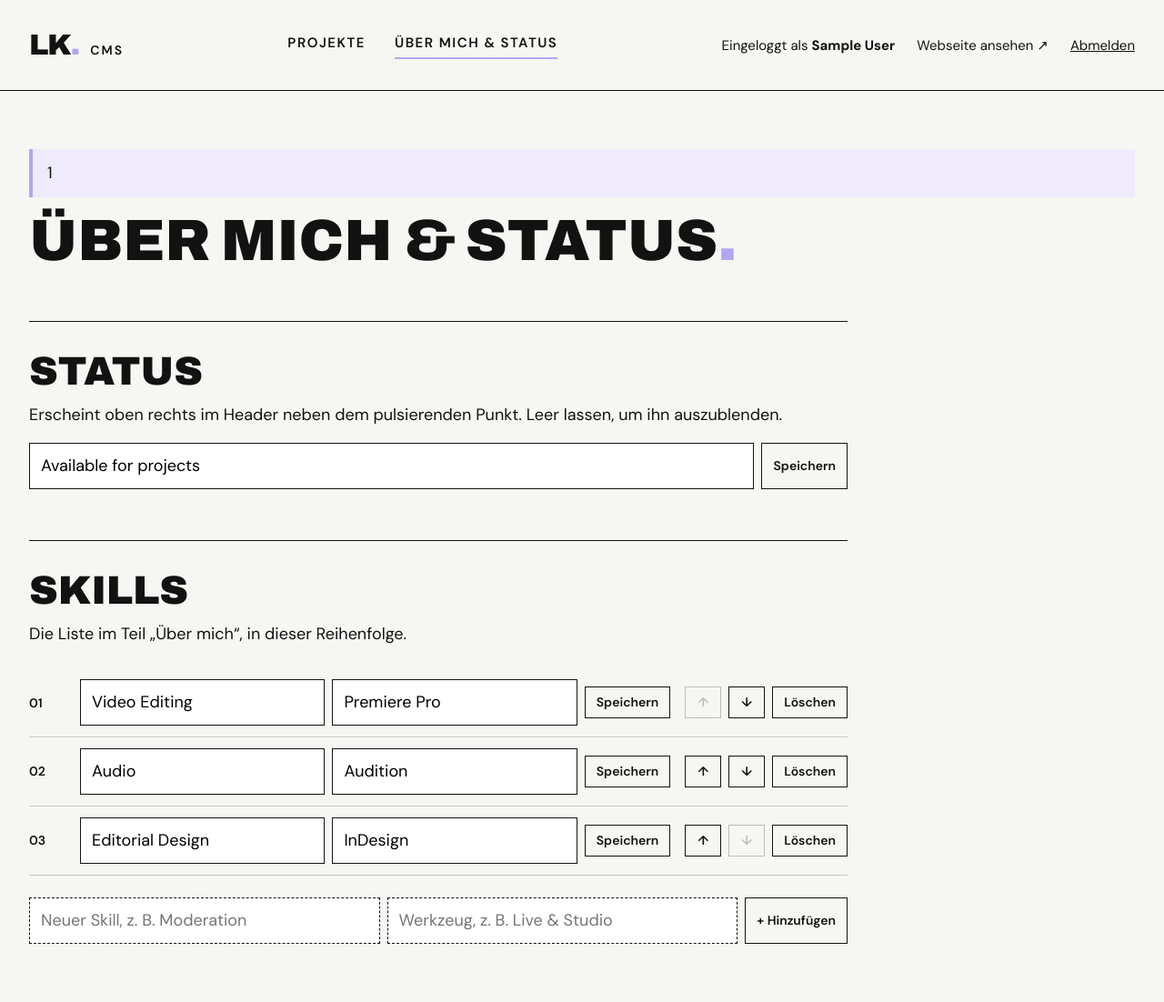
After one commit to Lailaaaa23/portfolio, a PHP site: page /admin/ueber-mich.php in a window 1280 px wide. The commit adds this page. Shown: the whole page at 91% size. Run offline with PHP 8.4, Linux system fonts and the light colour scheme; the visitor is signed in with stand-in values (Sample User, id 1); data comes from the database, SQL or seed files in the repository.

Commit message:
CMS: Über mich & Status, Skills und Status per fetch

```diff
--- /dev/null
+++ b/admin/ueber-mich.php
@@ -0,0 +1,208 @@
+<?php
+/*
+ * CMS: ÜBER MICH & STATUS
+ *
+ * - Status im Header der Webseite ("Available for projects")
+ * - Skills im Teil "Über mich": bearbeiten, sortieren, löschen, hinzufügen
+ *
+ * Alle Formulare auf dieser Seite schicken ihre Daten an diese Seite selbst.
+ * Das Feld "aktion" sagt, was zu tun ist. Danach wird auf diese Seite
+ * zurückgeleitet, damit ein Neuladen das Formular nicht nochmals abschickt.
+ */
+
+require __DIR__ . '/../includes/admin.php';
+loginErforderlich();
+
+$db = verbindeDatenbank();
+
+
+// ---------- Formular abgeschickt: Aktion ausführen ----------
+if ($_SERVER['REQUEST_METHOD'] === 'POST') {
+    pruefeCsrf();
+    $aktion = $_POST['aktion'] ?? '';
+
+    // ----- Status speichern -----
+    if ($aktion === 'status') {
+        $status = trim($_POST['status'] ?? '');
+        if (mb_strlen($status) > 60) {
+            meldungSetzen('Der Status ist zu lang (höchstens 60 Zeichen).');
+        } else {
+            // "INSERT … ON DUPLICATE KEY UPDATE": Gibt es die Zeile "status" noch nicht,
+            // wird sie angelegt, sonst wird ihr Wert geändert. Ein Befehl für beide Fälle.
+            $db->prepare(
+                'INSERT INTO einstellungen (name, wert) VALUES (?, ?)
+                 ON DUPLICATE KEY UPDATE wert = VALUES(wert)'
+            )->execute(['status', $status]);
+            meldungSetzen($status === '' ? 'Status entfernt. Er wird auf der Webseite nicht mehr angezeigt.' : 'Status gespeichert.');
+        }
+    }
+
+    // ----- Neuen Skill hinzufügen -----
+    elseif ($aktion === 'hinzufuegen') {
+        $name     = trim($_POST['name'] ?? '');
+        $werkzeug = trim($_POST['werkzeug'] ?? '');
+
+        if ($name === '' || $werkzeug === '') {
+            meldungSetzen('Bitte Skill und Werkzeug ausfüllen.');
+        } elseif (mb_strlen($name) > 100 || mb_strlen($werkzeug) > 100) {
+            meldungSetzen('Skill und Werkzeug dürfen je höchstens 100 Zeichen lang sein.');
+        } else {
+            // Neuer Skill kommt ans Ende der Liste
+            $letzter = (int) $db->query('SELECT COALESCE(MAX(reihenfolge), 0) FROM skills')->fetchColumn();
+            $db->prepare('INSERT INTO skills (name, werkzeug, reihenfolge) VALUES (?, ?, ?)')
+               ->execute([$name, $werkzeug, $letzter + 1]);
+            meldungSetzen("„{$name}“ hinzugefügt.");
+        }
+    }
+
+    // ----- Aktionen für einen bestehenden Skill -----
+    else {
+        $id = filter_var($_POST['id'] ?? '', FILTER_VALIDATE_INT);
+        $abfrage = $db->prepare('SELECT id, name, reihenfolge FROM skills WHERE id = ?');
+        $abfrage->execute([$id]);
+        $skill = $abfrage->fetch();
+
+        if (!$skill) {
+            meldungSetzen('Diesen Skill gibt es nicht.');
+        }
+
+        // Ändern
+        elseif ($aktion === 'speichern') {
+            $name     = trim($_POST['name'] ?? '');
+            $werkzeug = trim($_POST['werkzeug'] ?? '');
+            if ($name === '' || $werkzeug === '') {
+                meldungSetzen('Skill und Werkzeug dürfen nicht leer sein. Zum Entfernen „Löschen“ verwenden.');
+            } elseif (mb_strlen($name) > 100 || mb_strlen($werkzeug) > 100) {
+                meldungSetzen('Skill und Werkzeug dürfen je höchstens 100 Zeichen lang sein.');
+            } else {
+                $db->prepare('UPDATE skills SET name = ?, werkzeug = ? WHERE id = ?')->execute([$name, $werkzeug, $id]);
+                meldungSetzen("„{$name}“ gespeichert.");
+            }
+        }
+
+        // Reihenfolge: gleiches Prinzip wie bei den Projekten (Platz mit dem Nachbarn tauschen)
+        elseif ($aktion === 'hoch' || $aktion === 'runter') {
+            $nachbarAbfrage = $db->prepare($aktion === 'hoch'
+                ? 'SELECT id, reihenfolge FROM skills WHERE reihenfolge < ? ORDER BY reihenfolge DESC LIMIT 1'
+                : 'SELECT id, reihenfolge FROM skills WHERE reihenfolge > ? ORDER BY reihenfolge ASC LIMIT 1'
+            );
+            $nachbarAbfrage->execute([$skill['reihenfolge']]);
+            $nachbar = $nachbarAbfrage->fetch();
+
+            if ($nachbar) {
+                $db->beginTransaction();
+                $tauschen = $db->prepare('UPDATE skills SET reihenfolge = ? WHERE id = ?');
+                $tauschen->execute([$nachbar['reihenfolge'], $skill['id']]);
+                $tauschen->execute([$skill['reihenfolge'], $nachbar['id']]);
+                $db->commit();
+            }
+        }
+
+        // Löschen
+        elseif ($aktion === 'loeschen') {
+            $db->prepare('DELETE FROM skills WHERE id = ?')->execute([$id]);
+            meldungSetzen("„{$skill['name']}“ gelöscht.");
+        }
+    }
+
+    header('Location: ueber-mich.php');
+    exit;
+}
+
+
+// ---------- Daten für die Anzeige holen ----------
+$abfrage = $db->prepare('SELECT wert FROM einstellungen WHERE name = ?');
+$abfrage->execute(['status']);
+$status = $abfrage->fetchColumn();
+$status = $status === false ? '' : $status;   // fetchColumn gibt false, wenn es die Zeile nicht gibt
+
+$skills = $db->query('SELECT id, name, werkzeug FROM skills ORDER BY reihenfolge, id')->fetchAll();
+
+$seitentitel = 'Über mich & Status';
+require __DIR__ . '/../includes/admin-kopf.php';
+?>
+
+    <h1 class="admin-title">Über mich &amp; Status<span class="dot-accent">.</span></h1>
+
+    <!-- ===================== STATUS ===================== -->
+    <section class="admin-section">
+      <h2 class="admin-subtitle">Status</h2>
+      <p class="admin-hint">Erscheint oben rechts im Header neben dem pulsierenden Punkt. Leer lassen, um ihn auszublenden.</p>
+
+      <form method="post" class="admin-inline-form">
+        <?= csrfFeld() ?>
+        <input type="hidden" name="aktion" value="status">
+        <label for="status" class="visually-hidden">Status</label>
+        <input type="text" id="status" name="status" value="<?= e($status) ?>" maxlength="60"
+               placeholder="z. B. Available for projects">
+        <button type="submit" class="admin-small-button">Speichern</button>
+      </form>
+    </section>
+
+    <!-- ===================== SKILLS ===================== -->
+    <section class="admin-section">
+      <h2 class="admin-subtitle">Skills</h2>
+      <p class="admin-hint">Die Liste im Teil „Über mich“, in dieser Reihenfolge.</p>
+
+      <?php if (!$skills): ?>
+        <p class="bts-empty">Noch keine Skills.</p>
+      <?php else: ?>
+        <ol class="skill-admin-list">
+          <?php foreach ($skills as $nummer => $skill): ?>
+            <li class="skill-admin-row">
+              <span class="skill-admin-nr"><?= str_pad($nummer + 1, 2, '0', STR_PAD_LEFT) ?></span>
+
+              <!-- Bearbeiten: beide Felder und Speichern in einem Formular -->
+              <form method="post" class="skill-admin-edit">
+                <?= csrfFeld() ?>
+                <input type="hidden" name="aktion" value="speichern">
+                <input type="hidden" name="id" value="<?= $skill['id'] ?>">
+                <label for="name-<?= $skill['id'] ?>" class="visually-hidden">Skill</label>
+                <input type="text" id="name-<?= $skill['id'] ?>" name="name" value="<?= e($skill['name']) ?>" maxlength="100" required>
+                <label for="werkzeug-<?= $skill['id'] ?>" class="visually-hidden">Werkzeug</label>
+                <input type="text" id="werkzeug-<?= $skill['id'] ?>" name="werkzeug" value="<?= e($skill['werkzeug']) ?>" maxlength="100" required>
+                <button type="submit" class="admin-small-button">Speichern</button>
+              </form>
+
+              <div class="skill-admin-actions">
+                <form method="post">
+                  <?= csrfFeld() ?>
+                  <input type="hidden" name="aktion" value="hoch">
+                  <input type="hidden" name="id" value="<?= $skill['id'] ?>">
+                  <button type="submit" class="admin-icon-button" aria-label="<?= e($skill['name']) ?> nach oben"
+                    <?= $nummer === 0 ? 'disabled' : '' ?>>&uarr;</button>
+                </form>
+                <form method="post">
+                  <?= csrfFeld() ?>
+                  <input type="hidden" name="aktion" value="runter">
+                  <input type="hidden" name="id" value="<?= $skill['id'] ?>">
+                  <button type="submit" class="admin-icon-button" aria-label="<?= e($skill['name']) ?> nach unten"
+                    <?= $nummer === count($skills) - 1 ? 'disabled' : '' ?>>&darr;</button>
+                </form>
+                <!-- Titel über data-titel, damit Zeichen wie ' nichts kaputt machen (siehe index.php) -->
+                <form method="post" data-titel="<?= e($skill['name']) ?>"
+                      onsubmit="return confirm('„' + this.dataset.titel + '“ wirklich löschen?');">
+                  <?= csrfFeld() ?>
+                  <input type="hidden" name="aktion" value="loeschen">
+                  <input type="hidden" name="id" value="<?= $skill['id'] ?>">
+                  <button type="submit" class="admin-small-button is-danger">Löschen</button>
+                </form>
+              </div>
+            </li>
+          <?php endforeach; ?>
+        </ol>
+      <?php endif; ?>
+
+      <!-- Neuer Skill -->
+      <form method="post" class="skill-admin-new">
+        <?= csrfFeld() ?>
+        <input type="hidden" name="aktion" value="hinzufuegen">
+        <label for="neu-name" class="visually-hidden">Neuer Skill</label>
+        <input type="text" id="neu-name" name="name" maxlength="100" placeholder="Neuer Skill, z. B. Moderation" required>
+        <label for="neu-werkzeug" class="visually-hidden">Werkzeug</label>
+        <input type="text" id="neu-werkzeug" name="werkzeug" maxlength="100" placeholder="Werkzeug, z. B. Live & Studio" required>
+        <button type="submit" class="admin-small-button">+ Hinzufügen</button>
+      </form>
+    </section>
+
+<?php require __DIR__ . '/../includes/admin-fuss.php'; ?>
--- a/css/admin.css
+++ b/css/admin.css
@@ -9,6 +9,7 @@
    5. Projekt-Kacheln
    6. Projekt-Formular
    7. Weitere Bilder (BTS)
+   8. Navigation, Über mich & Status
    ========================================================= */
 
 
@@ -550,3 +551,101 @@
   clip-path: inset(50%);
   white-space: nowrap;
 }
+
+
+/* ---------- 8. NAVIGATION, ÜBER MICH & STATUS ---------- */
+.admin-nav {
+  display: flex;
+  gap: 32px;
+  font-size: 15px;
+  font-weight: 600;
+  letter-spacing: 0.1em;
+  text-transform: uppercase;
+}
+
+.admin-nav a {
+  padding-bottom: 4px;
+  border-bottom: 2px solid transparent;
+}
+
+.admin-nav a:hover {
+  color: var(--color-accent);
+}
+
+/* Aktuelle Seite: lila Unterstrich */
+.admin-nav a[aria-current="page"] {
+  border-bottom-color: var(--color-accent);
+}
+
+.admin-section {
+  max-width: 900px;
+  margin-top: 56px;
+  padding-top: 32px;
+  border-top: 1.5px solid var(--color-line);
+}
+
+/* Feld und Knopf in einer Zeile */
+.admin-inline-form,
+.skill-admin-new {
+  display: flex;
+  flex-wrap: wrap;
+  gap: 8px;
+  margin-top: 16px;
+}
+
+.admin-inline-form input,
+.skill-admin-edit input,
+.skill-admin-new input {
+  flex: 1;
+  min-width: 180px;
+  font: inherit;
+  padding: 10px 12px;
+  border: 1.5px solid var(--color-dark);
+  background: #fff;
+}
+
+.skill-admin-list {
+  list-style: none;
+  margin-top: 24px;
+}
+
+/* Eine Zeile: Nummer | Felder + Speichern | Pfeile + Löschen */
+.skill-admin-row {
+  display: grid;
+  grid-template-columns: 40px 1fr auto;
+  align-items: center;
+  gap: 16px;
+  padding: 12px 0;
+  border-bottom: 1px solid rgba(18, 18, 18, 0.2);
+}
+
+.skill-admin-nr {
+  font-size: 14px;
+  font-weight: 600;
+}
+
+.skill-admin-edit,
+.skill-admin-actions {
+  display: flex;
+  flex-wrap: wrap;
+  align-items: center;
+  gap: 8px;
+}
+
+.skill-admin-new {
+  margin-top: 24px;
+}
+
+.skill-admin-new input {
+  border-style: dashed;
+}
+
+@media (max-width: 900px) {
+  .skill-admin-row {
+    grid-template-columns: 32px 1fr;
+  }
+
+  .skill-admin-actions {
+    grid-column: 2;
+  }
+}
--- a/includes/admin-kopf.php
+++ b/includes/admin-kopf.php
@@ -28,6 +28,19 @@
 
   <header class="admin-header">
     <a href="index.php" class="logo">LK<span>.</span> <small>CMS</small></a>
+
+    <?php
+    // Aktuelle Seite herausfinden, um ihren Menüpunkt hervorzuheben.
+    // basename() liefert nur den Dateinamen, z. B. "ueber-mich.php"
+    $aktuelleSeite = basename($_SERVER['SCRIPT_NAME']);
+    $projektSeite = in_array($aktuelleSeite, ['index.php', 'projekt-bearbeiten.php'], true);
+    ?>
+    <!-- aria-current="page" sagt Screenreadern und der CSS, wo man gerade ist -->
+    <nav class="admin-nav">
+      <a href="index.php" <?= $projektSeite ? 'aria-current="page"' : '' ?>>Projekte</a>
+      <a href="ueber-mich.php" <?= $aktuelleSeite === 'ueber-mich.php' ? 'aria-current="page"' : '' ?>>Über mich &amp; Status</a>
+    </nav>
+
     <div class="admin-header-right">
       <span>Eingeloggt als <strong><?= e($_SESSION['benutzer_name']) ?></strong></span>
       <a href="../index.html" target="_blank">Webseite ansehen ↗</a>
--- a/projekt.html
+++ b/projekt.html
@@ -32,7 +32,8 @@
         <a href="index.html#kontakt">Kontakt</a>
       </nav>
 
-      <p class="status"><span class="status-dot"></span>Available for projects</p>
+      <!-- Der Text kommt aus dem CMS (main.js lädt ihn). Bis dahin steht dieser Standardtext da. -->
+      <p class="status"><span class="status-dot"></span><span class="status-text">Available for projects</span></p>
     </div>
   </header>
 
```
Also changed, not shown: api/einstellungen.php (added, +28 -0 lines), api/skills.php (added, +24 -0 lines), index.html (+9 -6 lines), js/main.js (+28 -0 lines), js/startseite.js (+33 -0 lines), README.md.
